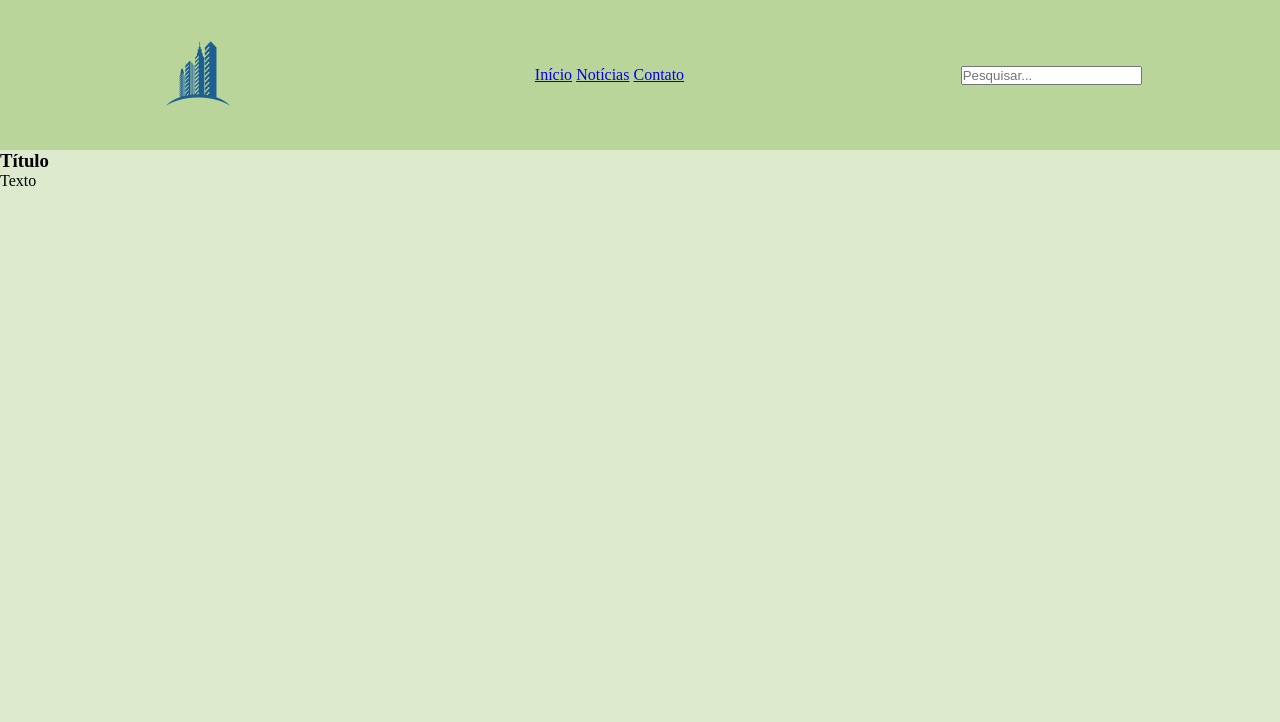
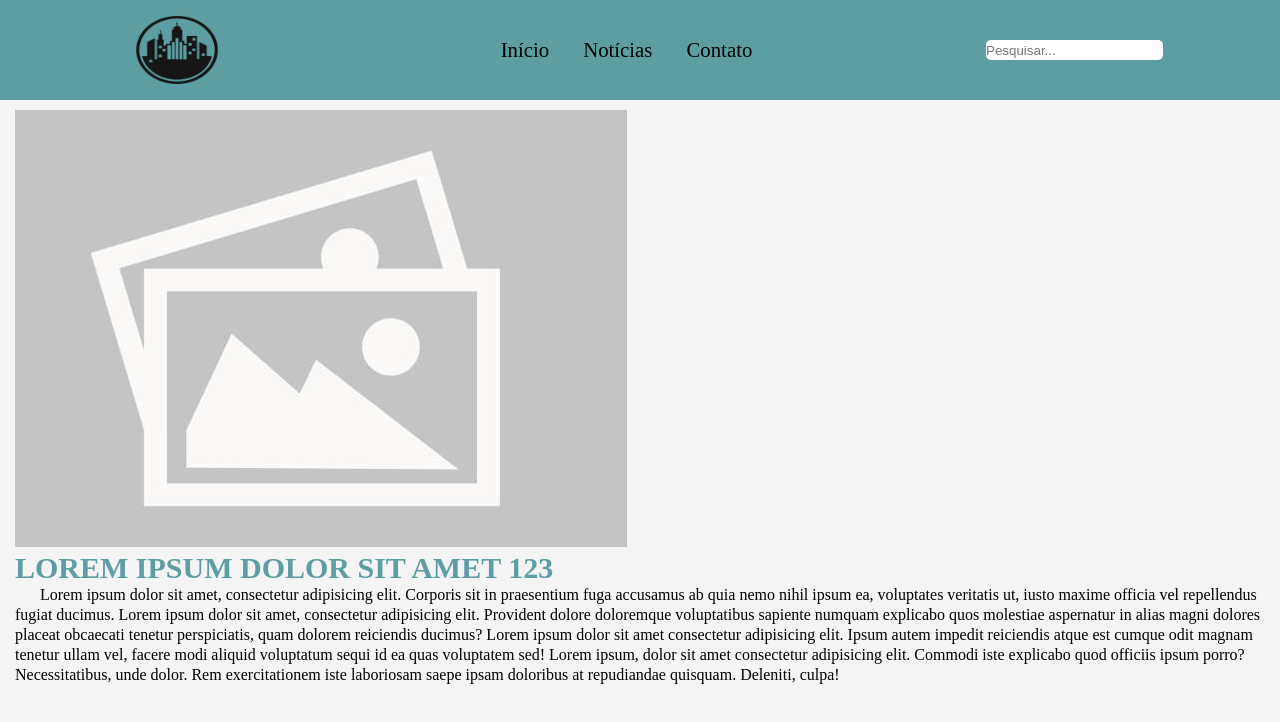
Before and after one commit to Empresa-FMR/projetoIA, a plain HTML site: page index.html in a window 1280 px wide. Drawn offline with Linux system fonts and the light colour scheme.

Commit message:
8 - Ajustes e cores

```diff
--- a/index.html
+++ b/index.html
@@ -9,7 +9,7 @@
 <body>
     <header>
         <div id="logo">
-            <img src="src/assets/logo.gif" alt="Logo" href="#" width="120" height="120"/>
+            <img src="src/assets/logo.png" alt="Logo" href="#" width="120" height="120"/>
         </div>
 
         <div id="links">
@@ -23,12 +23,18 @@
         </div>
     </header>
     <div id="conteudo">
+        <div id="banner">
+            <img src="./src/assets/placeholder.jpg" alt="Banner"/>
+        </div>
         <main>
-            <article class="produto">
-                <h3 id="title">Título</h3>
-                <p>Texto</p>
+            <article id="artigo">
+                <h3 class="title">LOREM IPSUM DOLOR SIT AMET 123</h3>
+                <p>Lorem ipsum dolor sit amet, consectetur adipisicing elit. Corporis sit in praesentium fuga accusamus ab quia nemo nihil ipsum ea, voluptates veritatis ut, iusto maxime officia vel repellendus fugiat ducimus. Lorem ipsum dolor sit amet, consectetur adipisicing elit. Provident dolore doloremque voluptatibus sapiente numquam explicabo quos molestiae aspernatur in alias magni dolores placeat obcaecati tenetur perspiciatis, quam dolorem reiciendis ducimus? Lorem ipsum dolor sit amet consectetur adipisicing elit. Ipsum autem impedit reiciendis atque est cumque odit magnam tenetur ullam vel, facere modi aliquid voluptatum sequi id ea quas voluptatem sed! Lorem ipsum, dolor sit amet consectetur adipisicing elit. Commodi iste explicabo quod officiis ipsum porro? Necessitatibus, unde dolor. Rem exercitationem iste laboriosam saepe ipsam doloribus at repudiandae quisquam. Deleniti, culpa!</p>
             </article>
         </main>
+        <footer id="footer">
+
+        </footer>
     </div>
 </body>
 </html>
--- a/src/css/estilo.css
+++ b/src/css/estilo.css
@@ -5,12 +5,12 @@
 }
 body{
     height: 100vh;
-    background-color: #DDEACE;
+    background-color: #F4F4F4;
 }
 header{
     width: 100%;
-    height: 150px;
-    background-color: #BAD59A;
+    height: 100px;
+    background-color: #5C9EA1;
     display: flex;
     justify-content: space-evenly;
 }
@@ -18,14 +18,43 @@ header{
     margin: auto;
 }
 #logo img{
-    height: 125px;
+    height: 100px;
 }
 #links{
     margin: auto;
 }
+#links a{
+    text-decoration: none;
+    color: black;
+    margin-left: 30px;
+    font-size: 1.3rem;
+    transition: .4s;
+}
+#links a:hover{
+    font-size: 1.4rem;
+    color: #F4F4F4;
+    transition: .4s;
+}
 #pesquisa{
     margin: auto;
 }
+#pesquisa input{
+    border: 1px;
+    border-radius: 5px;
+    height: 20px;
+}
+#conteudo{
+    margin: 10px 15px 10px 15px;
+}
+#banner{
+    width: 100%;
+}
 .title{
-    color: #96BF67;
+    color: #5C9EA1;
+    font-size: 30px;
 }
+
+p{
+    line-height: 20px;
+    text-indent: 25px;
+}
```
Also changed, not shown: src/assets/logo.gif (deleted), src/assets/logo.png (added).
